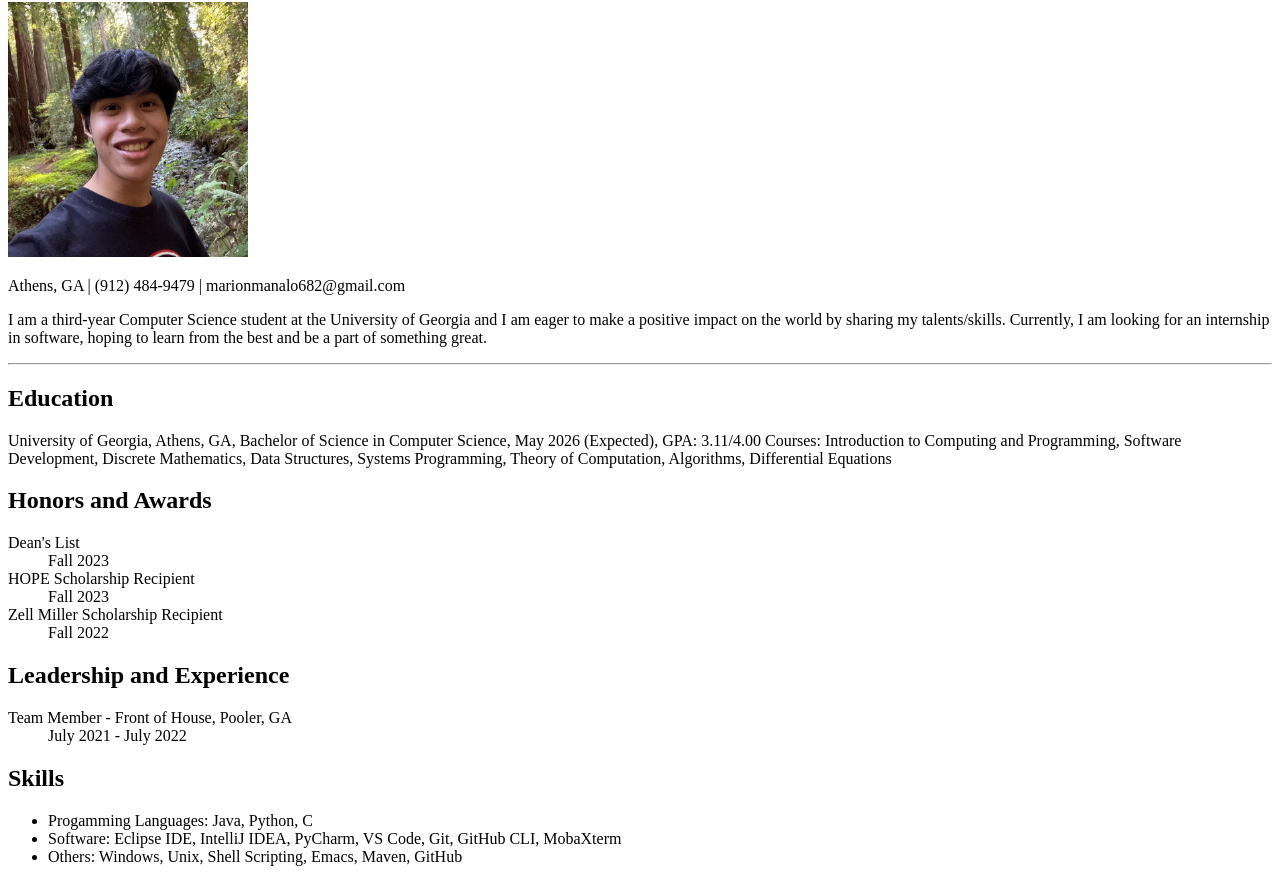
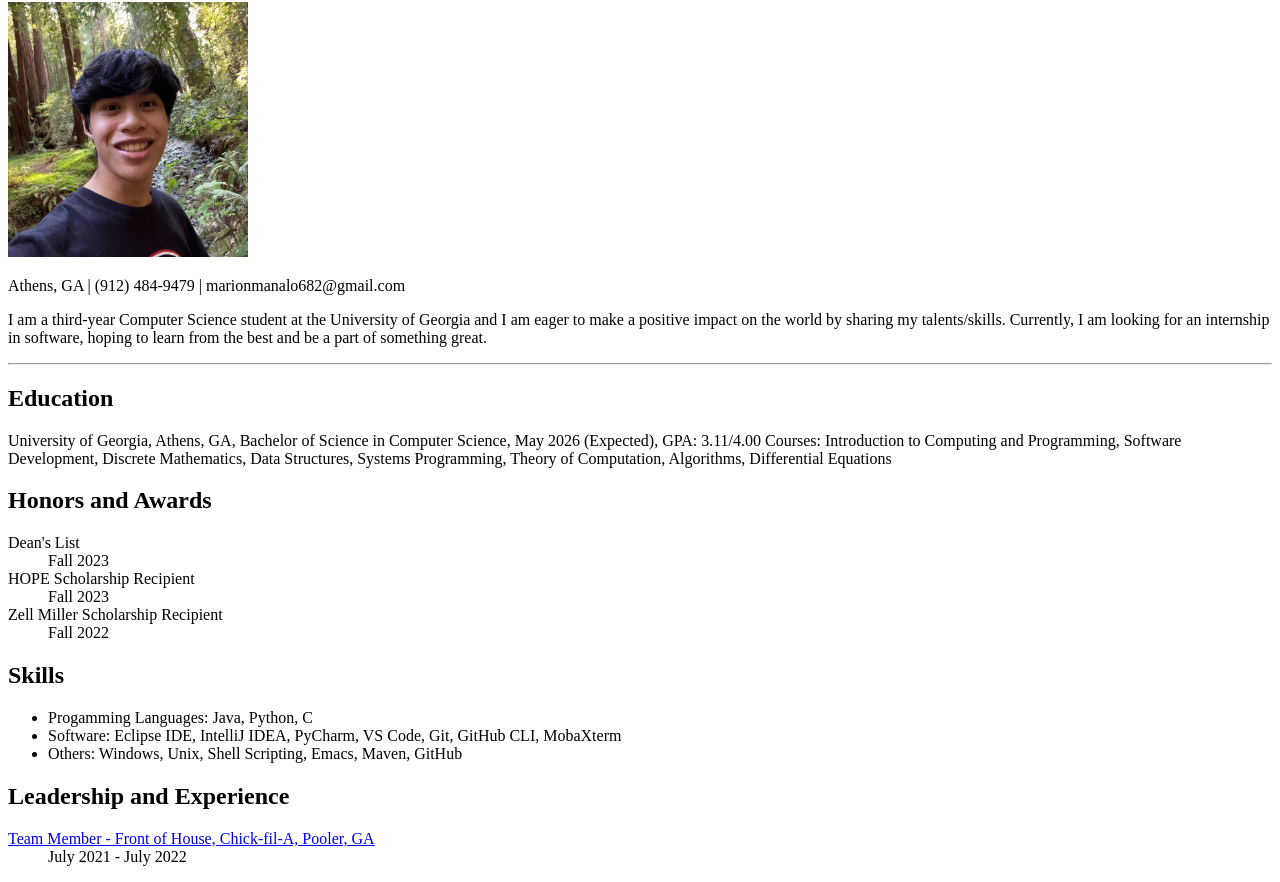
Before and after one commit to marion-manalo/cv, a plain HTML site: page index.html in a window 1280 px wide. Shown: the part 133-1015 px from the top of the page. Drawn offline with Linux system fonts and the light colour scheme.

Commit message:
Added link to company website in index.html

```diff
--- a/index.html
+++ b/index.html
@@ -42,13 +42,6 @@
         </dl>
     </section>
     <section>
-        <h2>Leadership and Experience</h2>
-        <dl>
-            <dt>Team Member - Front of House, Pooler, GA</dt>
-            <dd>July 2021 - July 2022</dd>
-        </dl>
-    </section>
-    <section>
         <h2>Skills</h2>
         <ul>
             <li>Progamming Languages: Java, Python, C</li>
@@ -56,5 +49,12 @@
             <li>Others: Windows, Unix, Shell Scripting, Emacs, Maven, GitHub</li>
         </ul>
     </section>
+    <section>
+        <h2>Leadership and Experience</h2>
+        <dl>
+            <dt><a href="https://www.chick-fil-a.com/about/company">Team Member - Front of House, Chick-fil-A, Pooler, GA</a></dt>
+            <dd>July 2021 - July 2022</dd>
+        </dl>
+    </section>
 </body>
 </html>
```
